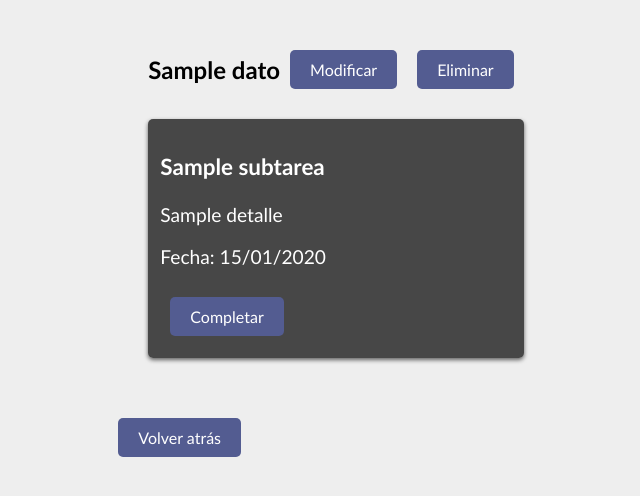
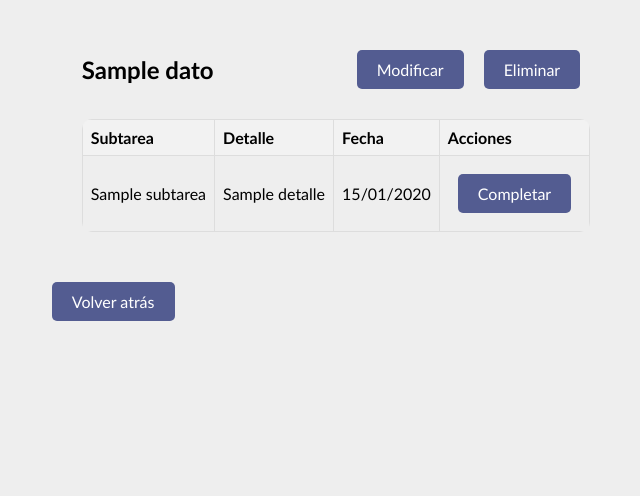
Before and after one commit to ManuNB7/proyecto_tasks, a PHP site: the page made by vista/ver_tarea.php in a window 1280 px wide. Shown: the top 496 px of the page, without its empty margins (304-944 px from the left). Run offline with PHP 8.4, Linux system fonts and the light colour scheme; the template is opened without the code that fills it: most values are stand-ins (such as "Sample title", 1, 10 or a date in 2020).

Commit message:
Más arreglos

```diff
--- a/vista/menu_listar.php
+++ b/vista/menu_listar.php
@@ -22,7 +22,9 @@ if(isset($_GET["msg"])){ ?>
                         <td class="celdas">
                             <strong>Título:</strong> <?php echo htmlspecialchars($tarea['titulo'], ENT_QUOTES); ?><br>
                             <strong>Detalle:</strong> <?php echo htmlspecialchars($tarea['detalle'], ENT_QUOTES); ?><br>
-                            <strong>Fecha:</strong> <?php echo date('d/m/Y', strtotime($tarea['fecha'])); ?><br>
+                            <?php if (!empty($tarea['fecha'])) { ?>
+                                <strong>Fecha:</strong> <?php echo date('d/m/Y', strtotime($tarea['fecha'])); ?><br>
+                            <?php } ?>
                             <?php if (!empty($tarea['archivo'])) { ?>
                                 <?php
                                 $file_extension = pathinfo($tarea['archivo'], PATHINFO_EXTENSION);
--- a/vista/ver_tarea.php
+++ b/vista/ver_tarea.php
@@ -14,20 +14,32 @@
                 <a href="index.php?controller=tarea&action=borrado&id=<?php echo $datos['idTar']; ?>" class="boton-forms" id="boton-del">Eliminar</a>
             </div>
         </div>
-        <div class="menu-contenido">
-            <?php if (!empty($datos['subtareas'])) { ?>
+        <table class="tabla-subtareas">
+            <thead>
+                <tr>
+                    <th>Subtarea</th>
+                    <th>Detalle</th>
+                    <th>Fecha</th>
+                    <th>Acciones</th>
+                </tr>
+            </thead>
+            <tbody>
                 <?php foreach ($datos['subtareas'] as $subtarea) { ?>
-                    <div class="subtarea">
-                        <h3><?php echo htmlspecialchars($subtarea['titulo'], ENT_QUOTES); ?></h3>
-                        <p><?php echo htmlspecialchars($subtarea['detalle'], ENT_QUOTES); ?></p>
-                        <p>Fecha: <?php echo date('d/m/Y', strtotime($subtarea['fecha'])); ?></p>
-                        <a href="index.php?controller=tarea&action=marcar_completada&idTarea=<?php echo $datos['idTar']; ?>&idSub=<?php echo $subtarea['idSub']; ?>" class="boton-forms" id="boton-com">Completar</a>
-                    </div>
+                    <tr>
+                        <td><?php echo htmlspecialchars($subtarea['titulo'], ENT_QUOTES); ?></td>
+                        <td><?php echo htmlspecialchars($subtarea['detalle'], ENT_QUOTES); ?></td>
+                        <?php if (!empty($subtarea['fecha'])) { ?>
+                            <td><?php echo date('d/m/Y', strtotime($subtarea['fecha'])); ?></td>
+                        <?php } else { ?>
+                            <td>Sin fecha</td>
+                        <?php } ?>
+                        <td>
+                            <a href="index.php?controller=tarea&action=marcar_completada&idTarea=<?php echo $datos['idTar']; ?>&idSub=<?php echo $subtarea['idSub']; ?>" class="boton-forms" id="boton-com">Completar</a>
+                        </td>
+                    </tr>
                 <?php } ?>
-            <?php } else { ?>
-                <h3>No hay subtareas disponibles.</h3>
-            <?php } ?>
-        </div>
+            </tbody>
+        </table>
     <?php } ?>
 </div>
 <a href="index.php?controller=tarea&action=listar_tarea" class="boton-forms">Volver atrás</a>
```
Also changed, not shown: uploads/GHsGm4RWIAEK2kb.jpeg (deleted), uploads/editar-archivo-gif-rapido-y-facil.gif (added), uploads/foto1.jpg (deleted).
